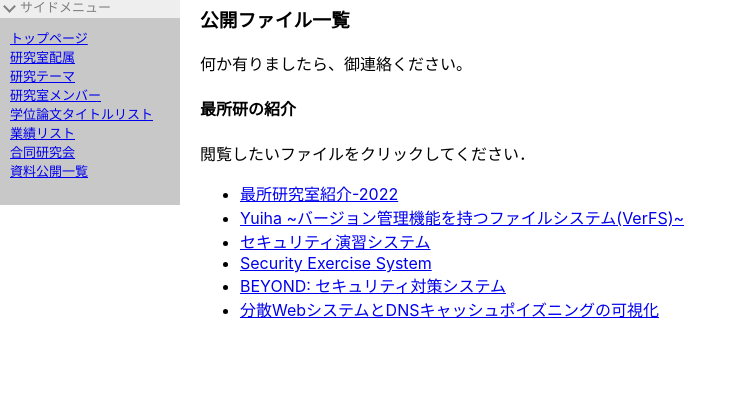
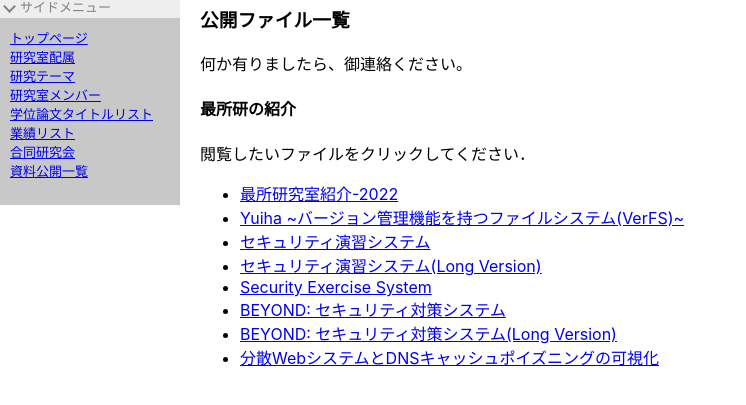
Before and after one commit to sai-lab/sai-lab.github.io, a plain HTML site: page static/index.html in a window 1280 px wide. Shown: the part 55-460 px from the top of the page, without its empty margins (0-746 px from the left). Drawn offline with Linux system fonts and the light colour scheme.

Commit message:
deploy: 3a5efb8552674a9a8699f4d765dca902e01a031a

```diff
--- a/static/index.html
+++ b/static/index.html
@@ -50,8 +50,10 @@
 <li><a href="./index.html?FILE=../public_material/Intro_Saisho-Lab2022.pdf">最所研究室紹介-2022</a></li>
 <li><a href="./index.html?FILE=../public_material/poster-2022_VersionFileSystem.pdf">Yuiha ~バージョン管理機能を持つファイルシステム(VerFS)~</a></li>
 <li><a href="./index.html?FILE=../public_material/poster-2022_CyberEducation.pdf">セキュリティ演習システム</a></li>
+<li><a href="./index.html?FILE=../public_material/s22d451-IntroResearch.pdf">セキュリティ演習システム(Long Version)</a></li>
 <li><a href="./index.html?FILE=../public_material/Security_Exercise_System.pdf">Security Exercise System</a></li>
 <li><a href="./index.html?FILE=../public_material/poster-2022_BEYOND-SecuritySystem.pdf">BEYOND: セキュリティ対策システム</a></li>
+<li><a href="./index.html?FILE=../public_material/s20g470-IntroResearch.pdf">BEYOND: セキュリティ対策システム(Long Version)</a></li>
 <li><a href="./index.html?FILE=../public_material/poster-2022_Loadbalance-Visualization.pdf">分散WebシステムとDNSキャッシュポイズニングの可視化 </a></li>
 </ul>
 <script src='../pdfjs/build/pdf.js'> </script>
```
Also changed, not shown: 1 other file.
